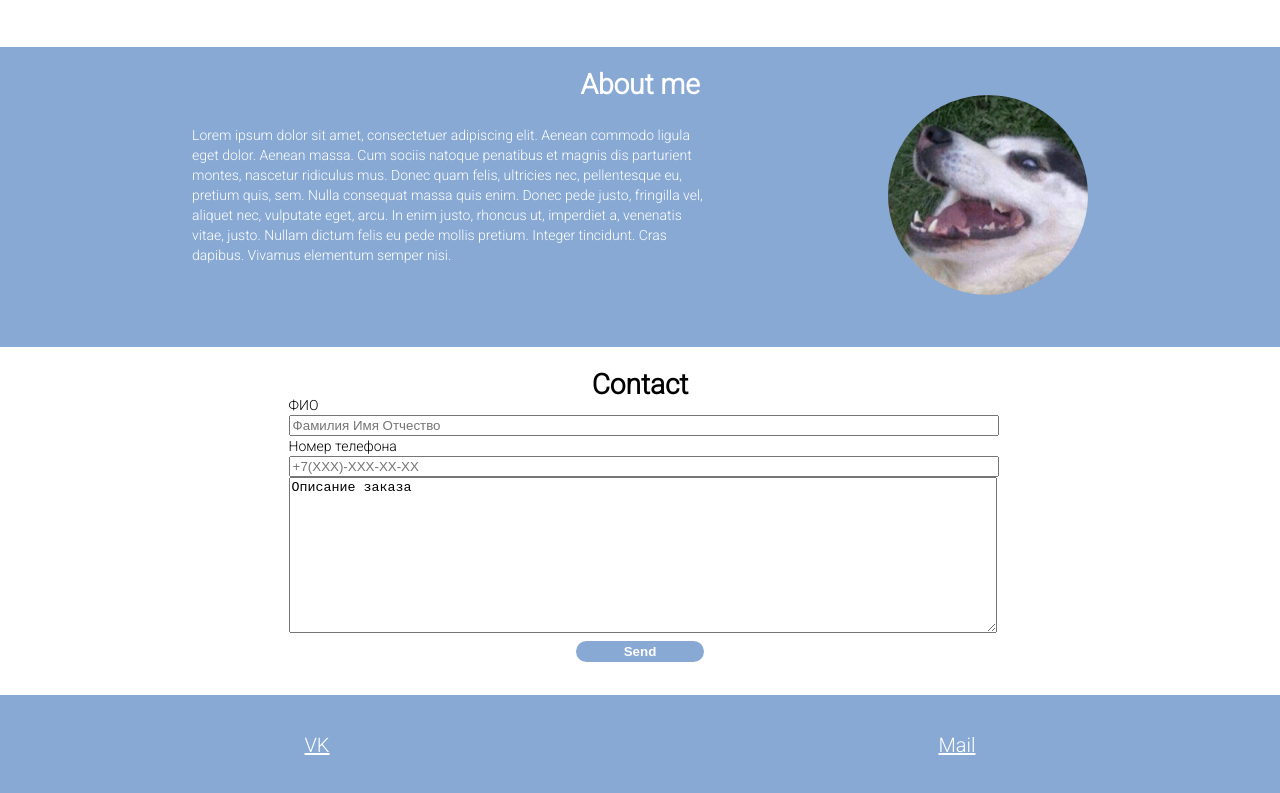
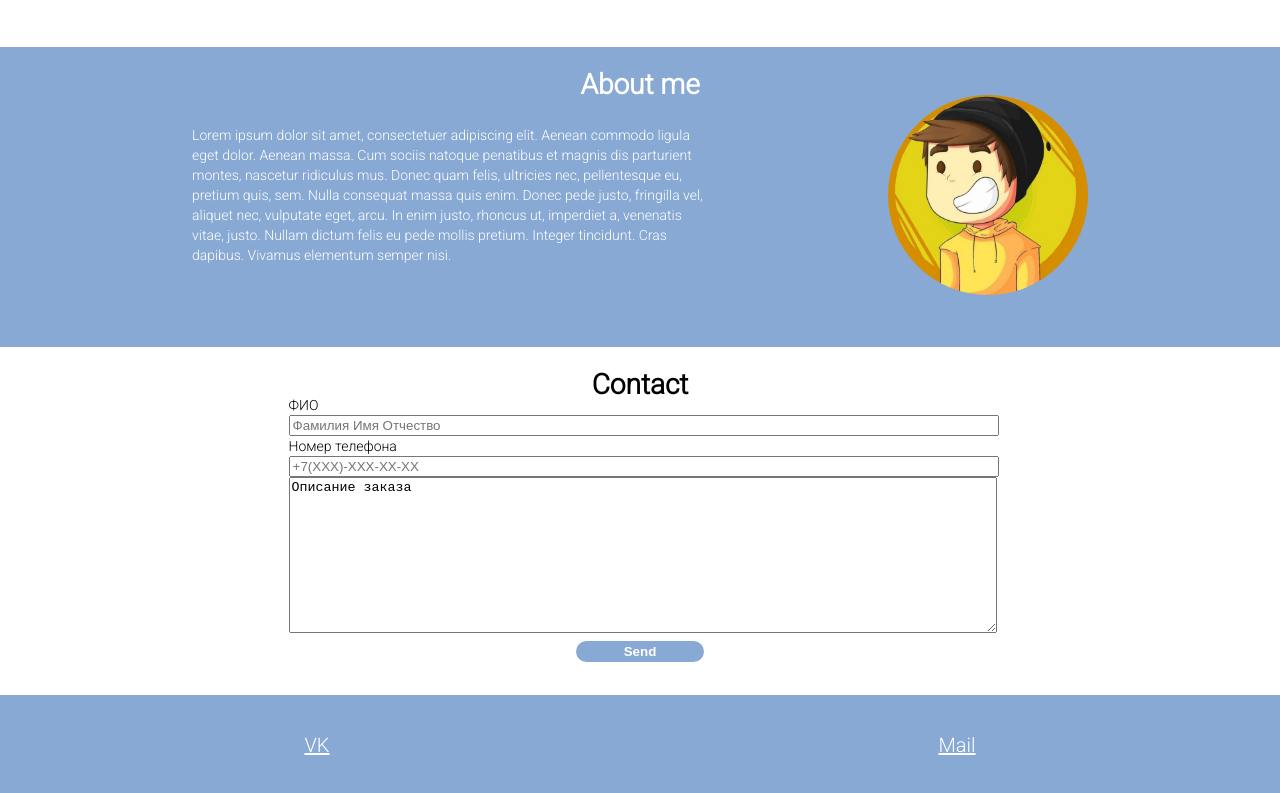
Before and after one commit to Maya-Borenko/web-design, a plain HTML site: page index.html in a window 1280 px wide. Shown: the part 1280-2073 px from the top of the page. Drawn offline with Linux system fonts and the light colour scheme.

Commit message:
Аватарка

```diff
--- a/index.html
+++ b/index.html
@@ -69,7 +69,7 @@
                 <div class="about_me_phototext">
                 <p class="about_me_text">Lorem ipsum dolor sit amet, consectetuer adipiscing elit. Aenean commodo ligula eget dolor. Aenean massa. Cum sociis natoque penatibus et magnis dis parturient montes, nascetur ridiculus mus. Donec quam felis, ultricies nec, pellentesque eu, pretium quis, sem. Nulla consequat massa quis enim. Donec pede justo, fringilla vel, aliquet nec, vulputate eget, arcu. In enim justo, rhoncus ut, imperdiet a, venenatis vitae, justo. Nullam dictum felis eu pede mollis pretium. Integer tincidunt. Cras dapibus. Vivamus elementum semper nisi.</p>
                 <div class="about_me_photo_div">
-                    <img class="about_me_photo" src="img/Ava.jpg">
+                    <img class="about_me_photo" src="img/Ава.jpg">
                 </div>
             </div>
     </div>
```
Also changed, not shown: img/Ава.jpg (added).
